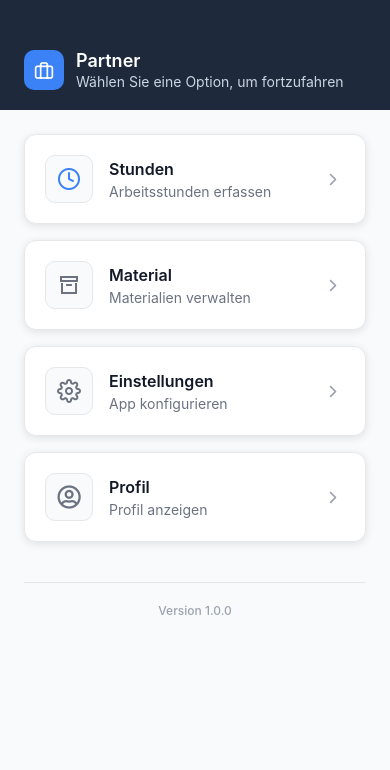
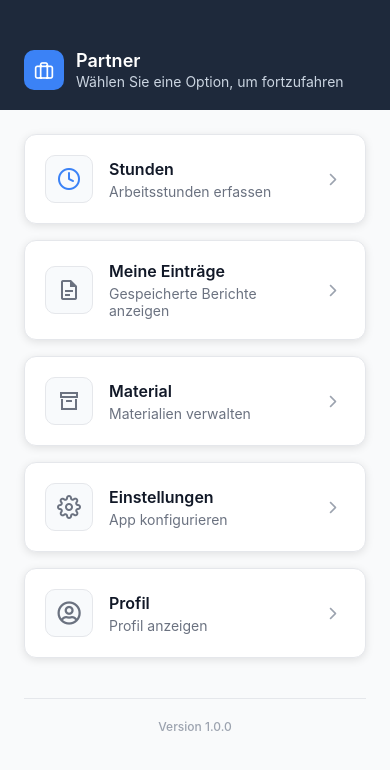
Before and after one commit to BGuJ/heloApp, a React Native app: screen / in a window 390 px wide. Shown: the top 770 px of the page. Built offline with nearby package versions, Linux system fonts and the light colour scheme.

Commit message:
Add Saved Reports screen and implement AsyncStorage for form data persistence

```diff
--- a/App.js
+++ b/App.js
@@ -3,6 +3,7 @@ import { View, Text, StyleSheet, TouchableOpacity, ScrollView, Animated, Easing
 import { NavigationContainer } from '@react-navigation/native';
 import { createStackNavigator } from '@react-navigation/stack';
 import StundenScreen from './StundenScreen';
+import SavedReportsScreen from './SavedReportsScreen';
 import { Feather, MaterialCommunityIcons, FontAwesome5 } from '@expo/vector-icons';
 
 function AnimatedCard({ children, index, ...props }) {
@@ -57,6 +58,12 @@ function HomeScreen({ navigation }) {
       icon: <Feather name="clock" size={24} color="#3b82f6" />,
       onPress: () => navigation.navigate('Stunden'),
       description: 'Arbeitsstunden erfassen',
+    },
+    {
+      label: 'Meine Einträge',
+      icon: <MaterialCommunityIcons name="file-document-outline" size={24} color="#6b7280" />,
+      onPress: () => navigation.navigate('Meine Einträge'),
+      description: 'Gespeicherte Berichte anzeigen',
     },
     {
       label: 'Material',
@@ -150,6 +157,16 @@ export default function App() {
           component={StundenScreen}
           options={{
             title: 'Arbeitszeiterfassung',
+            headerStyle: {
+              backgroundColor: '#1e293b',
+            },
+          }}
+        />
+        <Stack.Screen
+          name="Meine Einträge"
+          component={SavedReportsScreen}
+          options={{
+            title: 'Meine Einträge',
             headerStyle: {
               backgroundColor: '#1e293b',
             },
--- /dev/null
+++ b/SavedReportsScreen.js
@@ -0,0 +1,176 @@
+import React, { useEffect, useState } from 'react';
+import { View, Text, StyleSheet, TouchableOpacity, ScrollView, Alert } from 'react-native';
+import AsyncStorage from '@react-native-async-storage/async-storage';
+import { Feather, MaterialCommunityIcons } from '@expo/vector-icons';
+
+export default function SavedReportsScreen({ navigation }) {
+  const [reports, setReports] = useState([]);
+  const [loading, setLoading] = useState(true);
+
+  useEffect(() => {
+    const unsubscribe = navigation.addListener('focus', loadReports);
+    loadReports();
+    return unsubscribe;
+  }, [navigation]);
+
+  const loadReports = async () => {
+    setLoading(true);
+    const keys = await AsyncStorage.getAllKeys();
+    const reportKeys = keys.filter(key => key.startsWith('report-'));
+    const stores = await AsyncStorage.multiGet(reportKeys);
+    setReports(stores.map(([key, value]) => ({ key, ...(value ? JSON.parse(value) : {}) })));
+    setLoading(false);
+  };
+
+  const deleteReport = (key) => {
+    Alert.alert('Löschen', 'Sind Sie sicher, dass Sie diesen Eintrag löschen möchten?', [
+      { text: 'Abbrechen', style: 'cancel' },
+      { text: 'Löschen', style: 'destructive', onPress: async () => {
+        await AsyncStorage.removeItem(key);
+        loadReports();
+      }}
+    ]);
+  };
+
+  return (
+    <View style={styles.container}>
+      <View style={styles.header}>
+        <View style={styles.headerContent}>
+          <View style={styles.iconContainer}>
+            <MaterialCommunityIcons name="file-document-outline" size={20} color="#fff" />
+          </View>
+          <View style={styles.headerText}>
+            <Text style={styles.headerTitle}>Meine Einträge</Text>
+            <Text style={styles.headerSubtitle}>Alle lokal gespeicherten Berichte</Text>
+          </View>
+        </View>
+      </View>
+      <ScrollView style={styles.scrollView} contentContainerStyle={styles.scrollContent}>
+        <View style={styles.cardsContainer}>
+          {loading ? (
+            <Text style={{ textAlign: 'center', marginTop: 20 }}>Laden...</Text>
+          ) : reports.length === 0 ? (
+            <Text style={{ textAlign: 'center', marginTop: 20 }}>Keine Einträge gefunden.</Text>
+          ) : reports.map((item, idx) => (
+            <View key={item.key} style={styles.card}>
+              <View style={styles.cardContent}>
+                <View style={styles.cardIcon}><Feather name="calendar" size={24} color="#3b82f6" /></View>
+                <View style={styles.cardTextContainer}>
+                  <Text style={styles.cardTitle}>{item.date || item.key}</Text>
+                  <Text style={styles.cardDescription}>{item.location || ''}</Text>
+                  <Text style={styles.cardDescription}>{item.startTime && item.endTime ? `${item.startTime} - ${item.endTime}` : ''}</Text>
+                </View>
+                <View style={styles.cardActions}>
+                  <TouchableOpacity onPress={() => navigation.navigate('Stunden', { editKey: item.key, editData: item })}>
+                    <Feather name="edit" size={20} color="#6b7280" />
+                  </TouchableOpacity>
+                  <TouchableOpacity onPress={() => deleteReport(item.key)} style={{ marginLeft: 16 }}>
+                    <Feather name="trash-2" size={20} color="#ef4444" />
+                  </TouchableOpacity>
+                </View>
+              </View>
+            </View>
+          ))}
+        </View>
+      </ScrollView>
+    </View>
+  );
+}
+
+const styles = StyleSheet.create({
+  container: {
+    flex: 1,
+    backgroundColor: '#f9fafb',
+  },
+  header: {
+    backgroundColor: '#1e293b',
+    paddingTop: 50,
+    paddingBottom: 20,
+    paddingHorizontal: 24,
+  },
+  headerContent: {
+    flexDirection: 'row',
+    alignItems: 'center',
+    gap: 12,
+  },
+  iconContainer: {
+    backgroundColor: '#3b82f6',
+    width: 40,
+    height: 40,
+    borderRadius: 10,
+    justifyContent: 'center',
+    alignItems: 'center',
+  },
+  headerText: {
+    flex: 1,
+  },
+  headerTitle: {
+    fontSize: 18,
+    fontWeight: '600',
+    color: '#ffffff',
+    marginBottom: 2,
+  },
+  headerSubtitle: {
+    fontSize: 14,
+    color: '#cbd5e1',
+  },
+  scrollView: {
+    flex: 1,
+  },
+  scrollContent: {
+    padding: 24,
+    paddingBottom: 40,
+  },
+  cardsContainer: {
+    gap: 16,
+  },
+  card: {
+    backgroundColor: '#ffffff',
+    borderRadius: 12,
+    padding: 0,
+    shadowColor: '#000',
+    shadowOffset: {
+      width: 0,
+      height: 2,
+    },
+    shadowOpacity: 0.1,
+    shadowRadius: 8,
+    elevation: 4,
+    borderWidth: 1,
+    borderColor: '#e5e7eb',
+  },
+  cardContent: {
+    flexDirection: 'row',
+    alignItems: 'center',
+    padding: 20,
+    gap: 16,
+  },
+  cardIcon: {
+    width: 48,
+    height: 48,
+    backgroundColor: '#f8fafc',
+    borderRadius: 10,
+    justifyContent: 'center',
+    alignItems: 'center',
+    borderWidth: 1,
+    borderColor: '#e5e7eb',
+  },
+  cardTextContainer: {
+    flex: 1,
+    gap: 4,
+  },
+  cardTitle: {
+    fontSize: 16,
+    fontWeight: '600',
+    color: '#111827',
+  },
+  cardDescription: {
+    fontSize: 14,
+    color: '#6b7280',
+  },
+  cardActions: {
+    flexDirection: 'row',
+    alignItems: 'center',
+    gap: 8,
+  },
+});
--- a/StundenScreen.js
+++ b/StundenScreen.js
@@ -1,8 +1,10 @@
-import React, { useState } from 'react';
+import React, { useState, useEffect } from 'react';
 import { View, Text, StyleSheet, TouchableOpacity, TextInput, Platform, Modal, Pressable, ScrollView } from 'react-native';
 import { Picker } from '@react-native-picker/picker';
 import DateTimePicker from '@react-native-community/datetimepicker';
 import { MaterialCommunityIcons, Feather, FontAwesome5 } from '@expo/vector-icons';
+import AsyncStorage from '@react-native-async-storage/async-storage';
+import { useRoute } from '@react-navigation/native';
 
 export default function StundenScreen() {
   const [formData, setFormData] = useState({
@@ -54,16 +56,30 @@ export default function StundenScreen() {
     return `${hours}:${minutes.toString().padStart(2, '0')}`;
   };
 
-  const handleSubmit = () => {
+  const handleSubmit = async () => {
     if (!formData.date || !formData.location || !formData.startTime || !formData.endTime) {
       alert('Bitte füllen Sie alle Pflichtfelder aus!');
       return;
     }
-    alert('Arbeitsstunden wurden erfolgreich erfasst!');
+    const key = `report-${formData.date}`;
+    try {
+      await AsyncStorage.setItem(key, JSON.stringify(formData));
+      alert('Arbeitsstunden wurden erfolgreich erfasst!');
+    } catch (e) {
+      alert('Fehler beim Speichern!');
+    }
   };
 
   const today = new Date();
   const maxDate = today.toISOString().split('T')[0];
+
+  const route = useRoute();
+
+  useEffect(() => {
+    if (route.params && route.params.editData) {
+      setFormData(route.params.editData);
+    }
+  }, [route.params]);
 
   return (
     <ScrollView style={{ flex: 1, backgroundColor: '#f5f6fa' }} contentContainerStyle={{ paddingVertical: 16 }}>
--- a/package.json
+++ b/package.json
@@ -10,6 +10,7 @@
     "web": "expo start --web"
   },
   "dependencies": {
+    "@react-native-async-storage/async-storage": "^1.24.0",
     "@react-native-community/datetimepicker": "^8.3.0",
     "@react-native-picker/picker": "^2.11.0",
     "@react-navigation/native": "^7.1.11",
```
Also changed, not shown: 1 other file (tests, documents, lock files or other folders).
